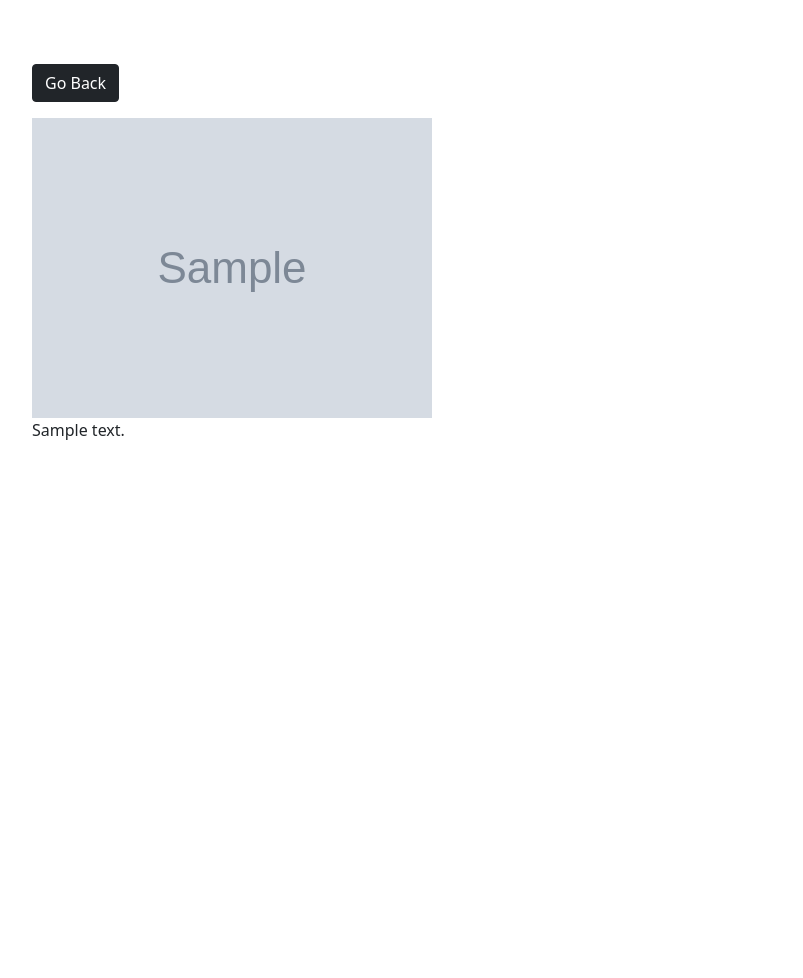
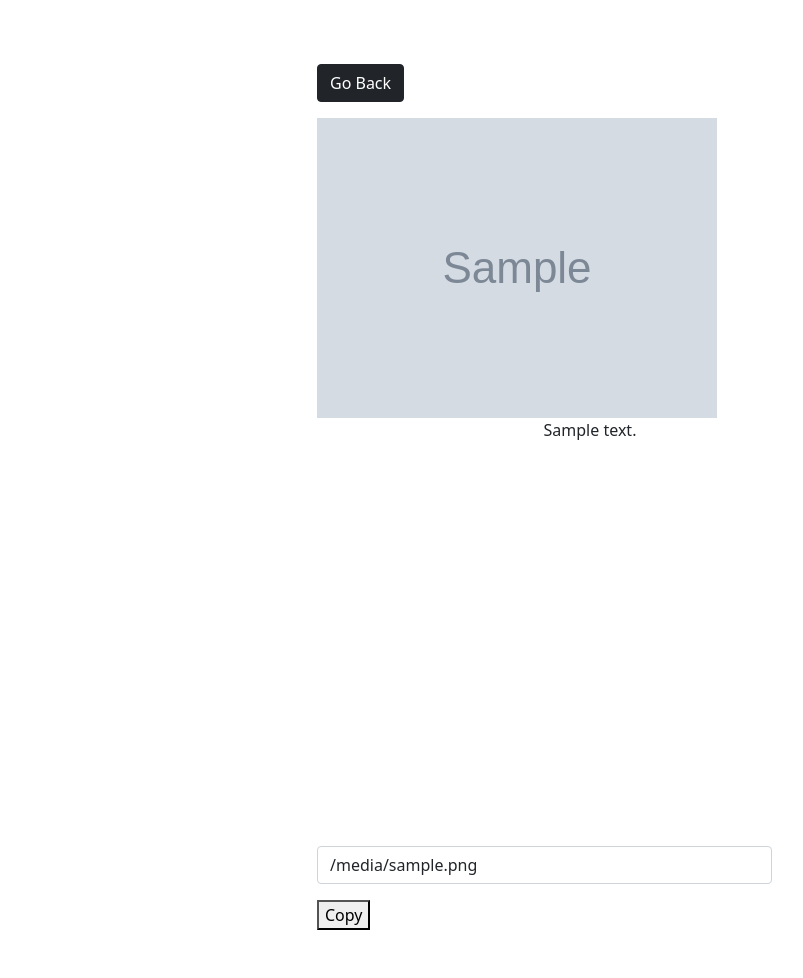
Before and after one commit to Tito-74/Gallery-App, a Django app: page /photo/1/ in a window 1280 px wide. Shown: the whole page, without its empty margins (50-853 px from the left). Before the commit the page ends 440 px from the top, so only its background shows below. Run offline with Django 3.2, Linux system fonts and the light colour scheme; tables that the repository leaves empty hold one stand-in row (values such as "Sample post"); grey boxes marked "Sample" are stand-in pictures.

Commit message:
adding link copy function

```diff
--- a/photos/templates/photos/photo.html
+++ b/photos/templates/photos/photo.html
@@ -11,12 +11,28 @@
 <body class="m-5">
     <div class="container">
         <div class="row justify-content-center">
-            <div class="col">
+            <div class="col-md-6">
                 <a href="{% url 'gallery' %}" class="btn btn-dark my-3">Go Back</a>
                 <div style="height: 90vh;">
                     <img style="max-width: 100%; max-height: 100%;" src="{{photo.image.url}}" alt="">
-                    <p>{{photo.description}}</p>
+                    <p class="text-center">{{photo.description}}</p>
                 </div>
+                <div class="col-xs-10 col-sm-10 col-md-10 col-lg-10 padding-1 mt-2">
+                    <input id="{{photo.id}}-url" class="form-control input-md responsive" type="text"
+                        value="{{photo.image.url}}">
+                </div>
+
+                <button class="mt-3" type="button" onclick="copyToClipboard();">Copy</button>
+
+                <script>
+                    function copyToClipboard() {
+                        var copyText = document.getElementById("{{photo.id}}-url");
+                        copyText.select();
+                        copyText.setSelectionRange(0, 99999)
+                        document.execCommand("copy");
+                        alert('url copied');
+                    }
+                </script>
             </div>
 
         </div>
```
